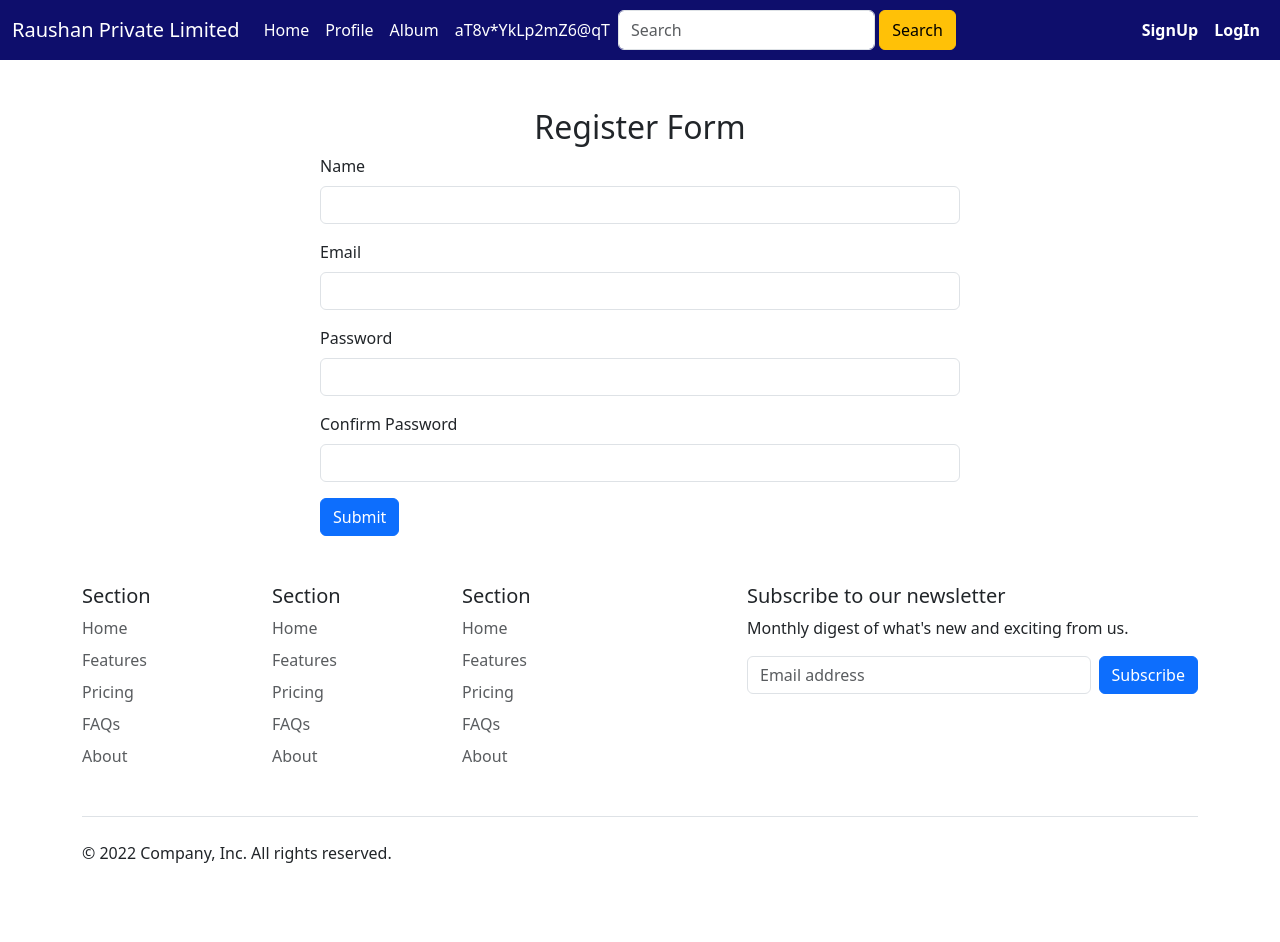
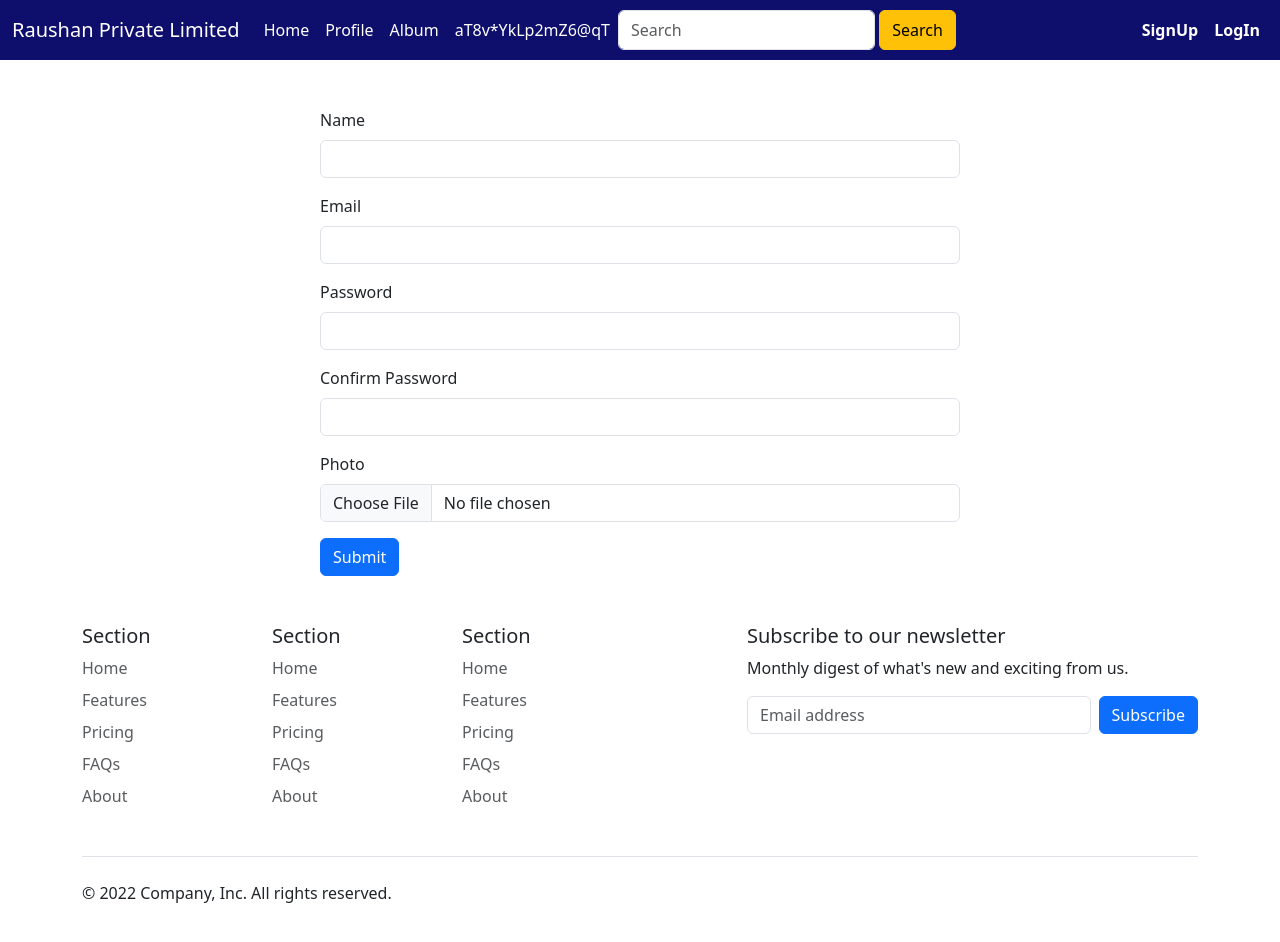
Before and after one commit to CoderRaushan/FrotendMern, a React (Vite) app: page /register in a window 1280 px wide. Shown: the top 942 px of the page. Built offline with nearby package versions, Linux system fonts and the light colour scheme; no server answers.

Commit message:
update hai

```diff
--- a/package.json
+++ b/package.json
@@ -15,8 +15,11 @@
   "dependencies": {
     "axios": "^1.7.7",
     "bootstrap": "^5.3.3",
+    "cloudinary": "^1.41.3",
     "dotenv": "^16.4.5",
     "js-cookie": "^3.0.5",
+    "multer": "^1.4.5-lts.1",
+    "multer-storage-cloudinary": "^4.0.0",
     "react": "^18.3.1",
     "react-dom": "^18.3.1",
     "react-router-dom": "^6.27.0",
--- a/src/Components/Register.jsx
+++ b/src/Components/Register.jsx
@@ -1,7 +1,86 @@
-import React, { useRef } from "react";
+// import React, { useRef } from "react";
+// import axios from "axios";
+// import { ToastContainer, toast } from 'react-toastify';
+// import 'react-toastify/dist/ReactToastify.css';
+// import { useNavigate } from "react-router-dom";
+
+// const Register = () => {
+//   const navigate = useNavigate();
+//   const nameRef = useRef();
+//   const emailRef = useRef();
+//   const passwordRef = useRef();
+//   const confirmPasswordRef = useRef();
+
+//   const handleSubmit = (e) => {
+//     e.preventDefault();
+//     const name = nameRef.current.value;
+//     const email = emailRef.current.value;
+//     const password = passwordRef.current.value;
+//     const confirmPassword = confirmPasswordRef.current.value;
+
+//     const data = {
+//       name: name,
+//       email: email,
+//       password: password,
+//       confirmPassword: confirmPassword,
+//     };
+//     axios.post("https://backendmern-5yke.onrender.com/user/register", data)
+//       .then((response) => {
+//         console.log("Data posted successfully:", response.data);
+//         nameRef.current.value = "";
+//         emailRef.current.value = "";
+//         passwordRef.current.value = "";
+//         confirmPasswordRef.current.value = "";
+//         toast.success(response.data.message || "Registration successful!", {
+//           position: "top-center",
+//           autoClose: 3000,
+//         });
+//         navigate("/login");
+//       })
+//       .catch((error) => {
+//         console.error("There was an error!", error);
+//         toast.error(error.response?.data?.message || "Registration failed.", {
+//           position: "top-center",
+//           autoClose: 3000,
+//         });
+//       });
+//   };
+
+//   return (
+//     <div className="row">
+//       <form onSubmit={handleSubmit}>
+// <div className="col col-6 offset-3 mb-3 mt-5">
+//   <h2 className="text-center">Register Form</h2>
+//   <label htmlFor="name" className="form-label">Name</label>
+//   <input type="text" className="form-control" id="name" ref={nameRef} />
+// </div>
+// <div className="col col-6 offset-3 mb-3">
+//   <label htmlFor="email" className="form-label">Email</label>
+//   <input type="email" className="form-control" id="email" ref={emailRef} />
+// </div>
+// <div className="col col-6 offset-3 mb-3">
+//   <label htmlFor="password" className="form-label">Password</label>
+//   <input type="password" className="form-control" id="password" ref={passwordRef} />
+// </div>
+// <div className="col col-6 offset-3 mb-3">
+//   <label htmlFor="confirmPassword" className="form-label">Confirm Password</label>
+//   <input type="password" className="form-control" id="confirmPassword" ref={confirmPasswordRef} />
+// </div>
+//         <div className="col col-6 offset-3">
+//           <button type="submit" className="btn btn-primary">Submit</button>
+//         </div>
+//       </form>
+//       <ToastContainer />
+//     </div>
+//   );
+// };
+
+// export default Register;
+
+import React, { useRef, useState } from "react";
 import axios from "axios";
-import { ToastContainer, toast } from 'react-toastify';
-import 'react-toastify/dist/ReactToastify.css';
+import { ToastContainer, toast } from "react-toastify";
+import "react-toastify/dist/ReactToastify.css";
 import { useNavigate } from "react-router-dom";
 
 const Register = () => {
@@ -10,64 +89,107 @@ const Register = () => {
   const emailRef = useRef();
   const passwordRef = useRef();
   const confirmPasswordRef = useRef();
+  const [photo, setPhoto] = useState(null);
 
-  const handleSubmit = (e) => {
+  const handlePhotoChange = (e) => {
+    setPhoto(e.target.files[0]);
+  };
+
+  const handleSubmit = async (e) => {
     e.preventDefault();
     const name = nameRef.current.value;
     const email = emailRef.current.value;
     const password = passwordRef.current.value;
     const confirmPassword = confirmPasswordRef.current.value;
 
-    const data = {
-      name: name,
-      email: email,
-      password: password,
-      confirmPassword: confirmPassword,
-    };
-    axios.post("https://backendmern-5yke.onrender.com/user/register", data)
-      .then((response) => {
-        console.log("Data posted successfully:", response.data);
-        nameRef.current.value = "";
-        emailRef.current.value = "";
-        passwordRef.current.value = "";
-        confirmPasswordRef.current.value = "";
+    const formData = new FormData();
+    formData.append("name", name);
+    formData.append("email", email);
+    formData.append("password", password);
+    formData.append("confirmPassword", confirmPassword);
+    if (photo) formData.append("photo", photo);
+
+    try {
+      const response = await axios.post(
+        "https://backendmern-5yke.onrender.com/user/register"
+        // "http://localhost:8243/user/register"
+        ,
+        formData,
+        {
+          headers: { "Content-Type": "multipart/form-data" },
+        }
+      );
       toast.success(response.data.message || "Registration successful!", {
         position: "top-center",
         autoClose: 3000,
       });
       navigate("/login");
-      })
-      .catch((error) => {
+    } catch (error) {
       console.error("There was an error!", error);
       toast.error(error.response?.data?.message || "Registration failed.", {
         position: "top-center",
         autoClose: 3000,
       });
-      });
+    }
   };
 
   return (
     <div className="row">
-      <form onSubmit={handleSubmit}>
+      <form onSubmit={handleSubmit} encType="multipart/form-data">
         <div className="col col-6 offset-3 mb-3 mt-5">
-          <h2 className="text-center">Register Form</h2>
-          <label htmlFor="name" className="form-label">Name</label>
+          <label htmlFor="name" className="form-label">
+            Name
+          </label>
           <input type="text" className="form-control" id="name" ref={nameRef} />
         </div>
         <div className="col col-6 offset-3 mb-3">
-          <label htmlFor="email" className="form-label">Email</label>
-          <input type="email" className="form-control" id="email" ref={emailRef} />
+          <label htmlFor="email" className="form-label">
+            Email
+          </label>
+          <input
+            type="email"
+            className="form-control"
+            id="email"
+            ref={emailRef}
+          />
         </div>
         <div className="col col-6 offset-3 mb-3">
-          <label htmlFor="password" className="form-label">Password</label>
-          <input type="password" className="form-control" id="password" ref={passwordRef} />
+          <label htmlFor="password" className="form-label">
+            Password
+          </label>
+          <input
+            type="password"
+            className="form-control"
+            id="password"
+            ref={passwordRef}
+          />
         </div>
         <div className="col col-6 offset-3 mb-3">
-          <label htmlFor="confirmPassword" className="form-label">Confirm Password</label>
-          <input type="password" className="form-control" id="confirmPassword" ref={confirmPasswordRef} />
+          <label htmlFor="confirmPassword" className="form-label">
+            Confirm Password
+          </label>
+          <input
+            type="password"
+            className="form-control"
+            id="confirmPassword"
+            ref={confirmPasswordRef}
+          />
+        </div>
+        <div className="col col-6 offset-3 mb-3">
+          <label htmlFor="photo" className="form-label">
+            Photo
+          </label>
+          <input
+            type="file"
+            className="form-control"
+            id="photo"
+            onChange={handlePhotoChange}
+          />
         </div>
         <div className="col col-6 offset-3">
-          <button type="submit" className="btn btn-primary">Submit</button>
+          <button type="submit" className="btn btn-primary">
+            Submit
+          </button>
         </div>
       </form>
       <ToastContainer />
```
Also changed, not shown: 6 other files (tests, documents, lock files or other folders). Lines whose indentation alone changed are shown as unchanged.
